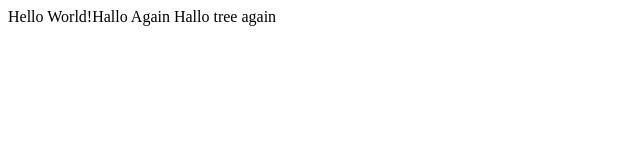
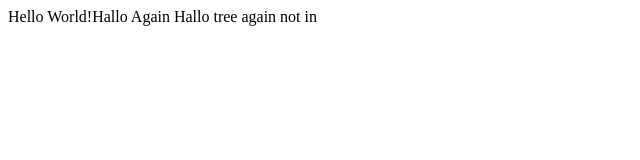
Before and after one commit to CarlosZiegler/bjj-sample-page, a plain HTML site: page index.html in a window 1280 px wide. Shown: the full height of the page, 0-640 px from the left. Drawn offline with Linux system fonts and the light colour scheme.

Commit message:
Update index.html

```diff
--- a/index.html
+++ b/index.html
@@ -9,7 +9,7 @@
 </head>
 
 <body>
-    Hello World!Hallo Again Hallo tree again
+    Hello World!Hallo Again Hallo tree again not in
 </body>
 
 </html>
```
